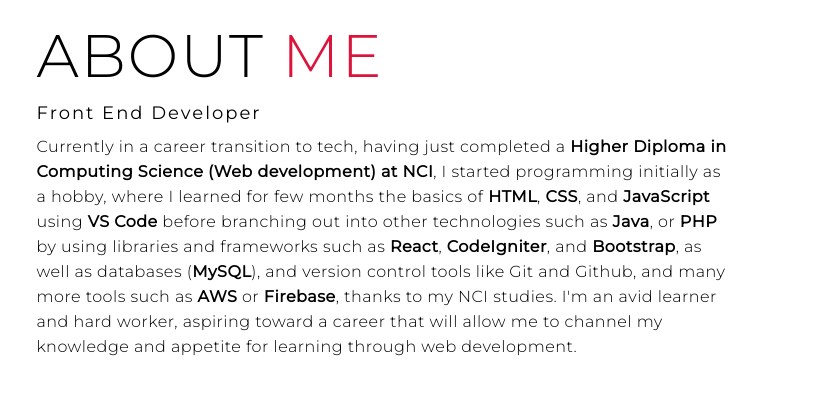
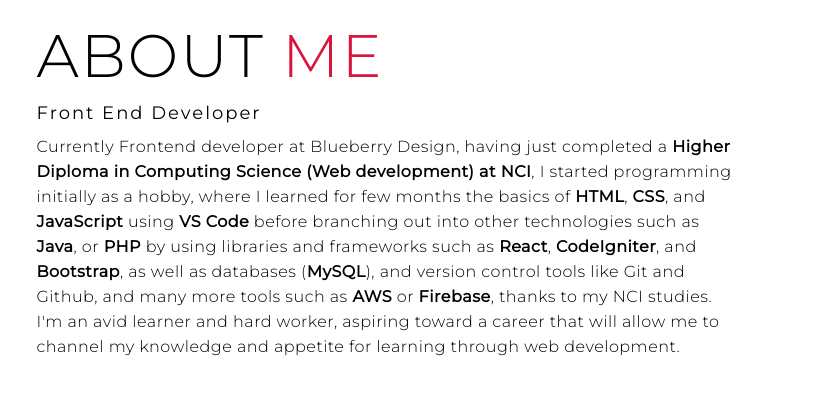
Before and after one commit to anaes0/new__portfolio, a plain HTML site: page index.html in a window 1280 px wide. Shown: the part 5920-6326 px from the top of the page, 456-1280 px from the left. Drawn offline with Linux system fonts and the light colour scheme.

Commit message:
about me section update

```diff
--- a/index.html
+++ b/index.html
@@ -442,7 +442,8 @@
           <h1 class="section-title">About <span>me</span></h1>
           <h2>Front End Developer</h2>
           <p>
-            Currently in a career transition to tech, having just completed a
+            Currently Frontend developer at Blueberry Design, having just
+            completed a
             <b>Higher Diploma in Computing Science (Web development) at NCI</b>,
             I started programming initially as a hobby, where I learned for few
             months the basics of <b>HTML</b>, <b>CSS</b>, and
```
